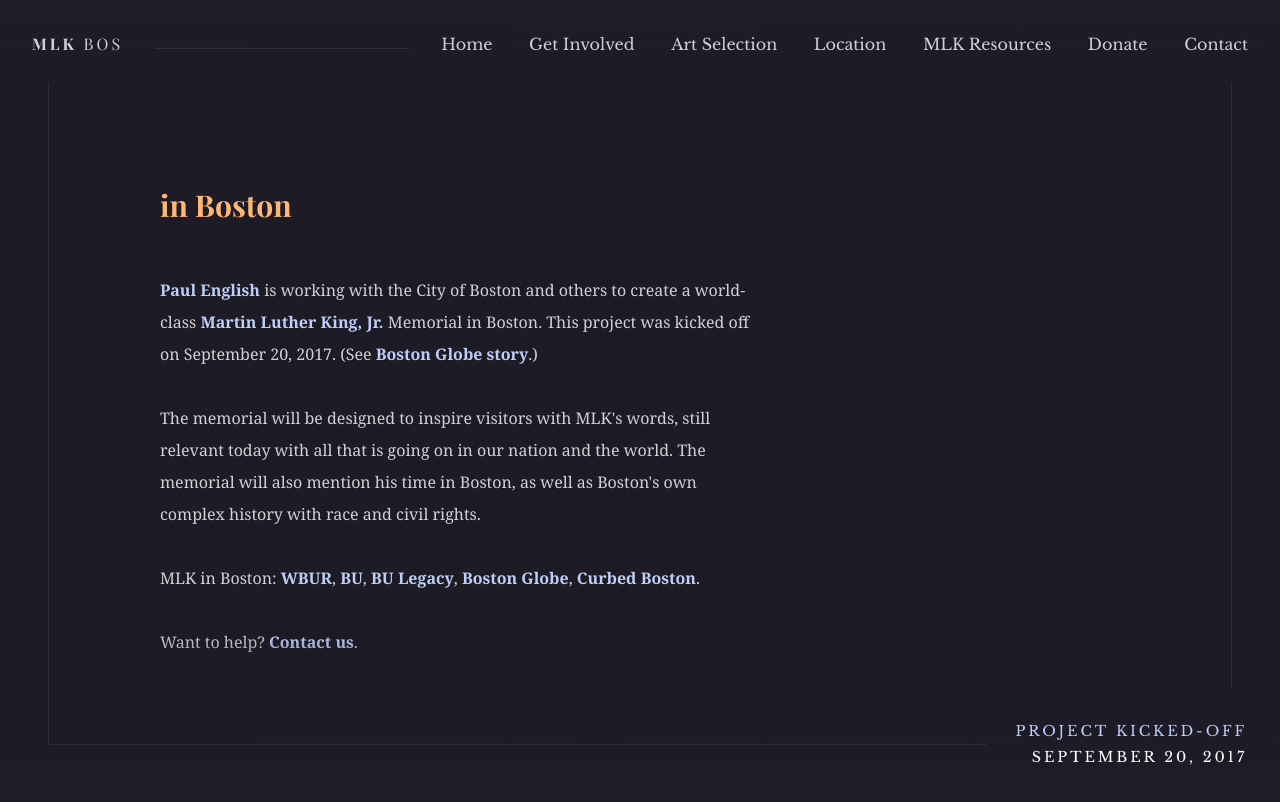
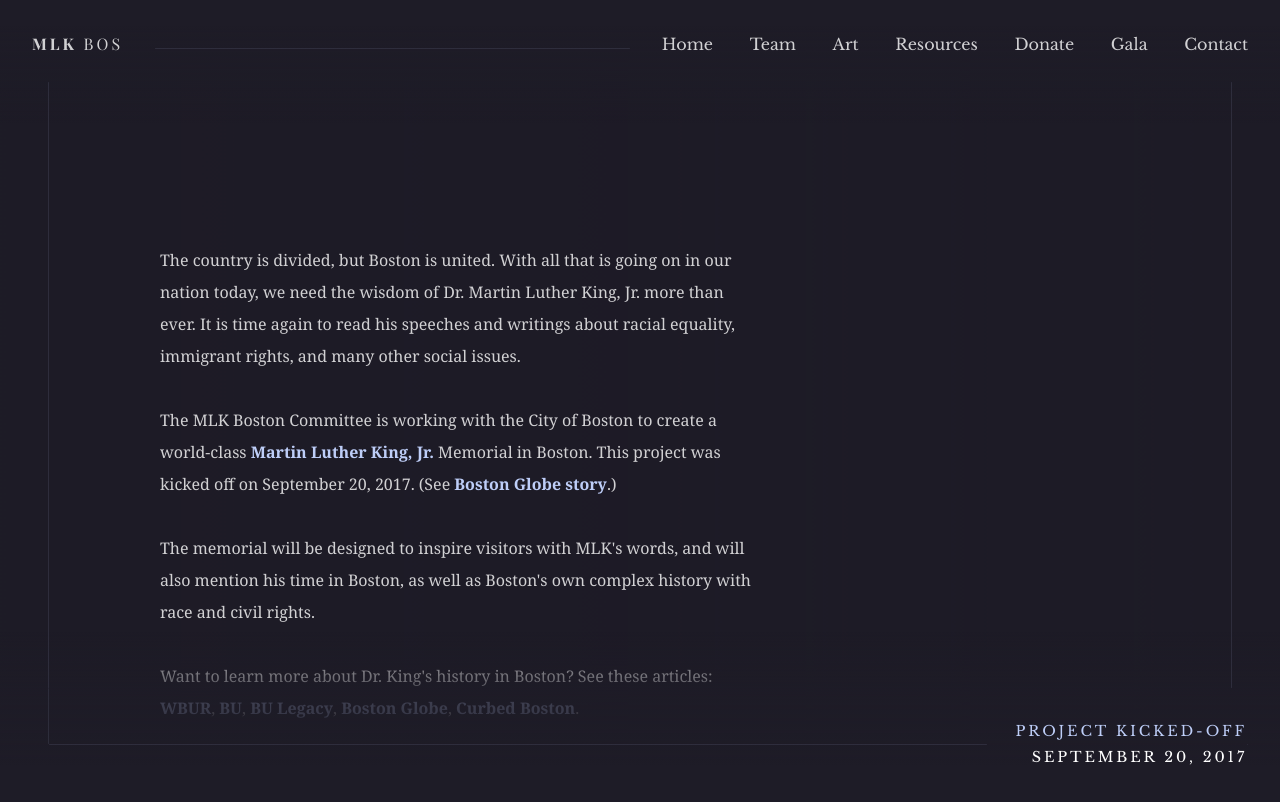
Before and after one commit to pekap/mlkboston, a website: page index.html in a window 1280 px wide. Drawn offline with nearby package versions, Linux system fonts and the light colour scheme; files that its build step writes are made by us from their sources.

Commit message:
Changes by Paul

```diff
--- a/include/menu.html
+++ b/include/menu.html
@@ -2,50 +2,44 @@
 <nav class='GlobalNav l-ai-fs l-fb has-gradient-bg--to-bottom'>
 
 <div class='l-fb l-fd-col l-as-st'>
-            <a href='/' class='Logo'>
-                <div class='Logo'>
-                MLK <span>BOS</span>
-                </div>
-            </a>
+<a href='/' class='Logo'><div class='Logo'>MLK <span>BOS</span></div></a>
+
 <div class='DecorativeLine l-m-l-1 l-f-1 is-hidden-below-small' style='position: relative; top: 1em;'></div>
 </div>
+
 <div class='DecorativeLine l-m-t-1 l-f-1'></div>
 <div class='Menu'>
 <div class='Menu__Hamburger HamburgerButton'></div>
 <div class='Menu__Links'>
-                <a  class='Menu__Link <!--#if expr="$CURRENT_PAGE = /home/" -->current-page<!--#endif -->'
-                    href="/">home</a>
 
-                <a  class='Menu__Link <!--#if expr="$CURRENT_PAGE = /getinvolved/" -->current-page<!--#endif -->'
-                    href="/team/">get involved</a>
+<a class='Menu__Link <!--#if expr="$CURRENT_PAGE = /home/" -->current-page<!--#endif -->' href="/">home</a>
 
-                <a  class='Menu__Link <!--#if expr="$CURRENT_PAGE = /artselection/" -->current-page<!--#endif -->'
-                    href="/art/">art selection</a>
+<a class='Menu__Link <!--#if expr="$CURRENT_PAGE = /team/" -->current-page<!--#endif -->' href="/team/">team</a>
 
-                <a  class='Menu__Link <!--#if expr="$CURRENT_PAGE = /location/" -->current-page<!--#endif -->'
-                    href="/location/">location</a>
+<a class='Menu__Link <!--#if expr="$CURRENT_PAGE = /art/" -->current-page<!--#endif -->' href="/art/">art</a>
 
-                <a  class='Menu__Link <!--#if expr="$CURRENT_PAGE = /mlkresources/" -->current-page<!--#endif -->'
-                    href="/resources/">MLK resources</a>
+<a class='Menu__Link <!--#if expr="$CURRENT_PAGE = /mlkresources/" -->current-page<!--#endif -->' href="/resources/">Resources</a>
 
-                <a  class='Menu__Link <!--#if expr="$CURRENT_PAGE = /donate/" -->current-page<!--#endif -->'
-                    href="/donate/">donate</a>
+<a class='Menu__Link <!--#if expr="$CURRENT_PAGE = /donate/" -->current-page<!--#endif -->' href="/donate/">donate</a>
 
-                <a  class='Menu__Link <!--#if expr="$CURRENT_PAGE = /contact/" -->current-page<!--#endif -->'
-                    href="/contact/">contact</a>
+<a class='Menu__Link <!--#if expr="$CURRENT_PAGE = /gala/" -->current-page<!--#endif -->' href="/gala/">gala</a>
+
+<a class='Menu__Link <!--#if expr="$CURRENT_PAGE = /contact/" -->current-page<!--#endif -->' href="/contact/">contact</a>
+
 </div>
 </div>
 </nav>
+
 <div class='l-fb l-f-1 l-h-100 is-no-pointer-events is-hidden-below-small'>
 <div class='DecorativeLine l-m-l-3 l-h-100'></div>
 <div class='l-f-1'></div>
 <div class='DecorativeLine l-m-r-3 l-h-100'></div>
 </div>
+
 <div class='l-fb l-ai-ct has-gradient-bg--to-top is-no-pointer-events is-hidden-below-small' style='height: 7em;'>
 <div class='DecorativeLine l-h-50 l-m-l-3 l-as-fs'></div>
 <div class='DecorativeLine l-f-1'></div>
-        <div class='ProjectStarted l-ta-r l-m-l-2'>
-            Project kicked-off<br />
+<div class='ProjectStarted l-ta-r l-m-l-2'>Project kicked-off<br />
 <span>September 20, 2017</span>
 </div>
 <div class='DecorativeLine l-m-r-2'></div>
--- a/index.html
+++ b/index.html
@@ -1,35 +1,34 @@
-<!--#set var="h1" value="MLK Memorial"-->
+<!--#set var="h1" value="MLK Boston"-->
 <!--#set var="CURRENT_PAGE" value="home"-->
 <!--#set var="bg-image" value="/src/images/mlk_1st.png"-->
-
 <!--#include virtual="/include/head.html"-->
 
-    <h2 style='margin-top: -1.5em;'>in Boston</h2>
+<p>The country is divided, but Boston is united. With all that is
+going on in our nation today, we need the wisdom of Dr. Martin Luther
+King, Jr. more than ever. It is time again to read his speeches and
+writings about racial equality, immigrant rights, and many other
+social issues.
 
-    <p>
-        <a href="http://pme.org">Paul English</a>
-        is working with the City of Boston and others to create a world-class
+<p>The MLK Boston Committee is working with the City of Boston to
+create a world-class
 <a href="https://en.wikipedia.org/wiki/Martin_Luther_King_Jr.">Martin Luther King, Jr.</a>
 Memorial in Boston. This project was kicked off on September 20, 2017.
 (See <a href="http://www.bostonglobe.com/business/2017/09/19/boston-mayor-help-tech-executive-build-mlk-memorial-boston/SE3bs0NuYOu4mUs75pbEHP/story.html?et_rid=636692395&s_campaign=todaysheadlines:newsletter">Boston
 Globe story</a>.)
 
-    <p>
-        The memorial will be designed to inspire visitors with MLK's words,
-        still relevant today with all that is going on in our nation and the
-        world. The memorial will also mention his time in Boston, as well as
-        Boston's own complex history with race and civil rights.
+<p>The memorial will be designed to inspire visitors with MLK's words,
+and will also mention his time in Boston, as well as Boston's own
+complex history with race and civil rights.
 
-    <p>
-        MLK in Boston:
+<p>Want to learn more about Dr. King's history in Boston? See these
+articles:
+
 <a href="http://legacy.wbur.org/2012/01/16/mlk-boston">WBUR</a>,
 <a href="http://www.bu.edu/admissions/student-life/community-diversity/mlk/">BU</a>,
 <a href="http://www.bu.edu/sth/dr-martin-luther-king-jr/">BU Legacy</a>,
 <a href="http://epaper.bostonglobe.com/popovers/dynamic_article_popover.aspx?guid=895c5fbf-d904-43fc-b805-bf509f4bd70e">Boston Globe</a>,
 <a href="https://boston.curbed.com/2016/1/11/10848190/martin-luther-king-jr-boston">Curbed Boston</a>.
 
-    <p>
-        Want to help?
-        <a href="/contact/">Contact us</a>.
+<p>Want to help? <a href="/contact/">Contact us</a>.
 
 <!--#include virtual="/include/tail.html"-->
```
Also changed, not shown: art/index.html (+4 -4 lines), donate/index.html (+4 -4 lines), gala/index.html (added, +13 -0 lines), include/head.html (+0 -2 lines), resources/index.html (+1 -3 lines), team/advisors.html (added, +30 -0 lines), team/index.html (+22 -19 lines), 1 other file. Lines whose indentation alone changed are shown as unchanged.
